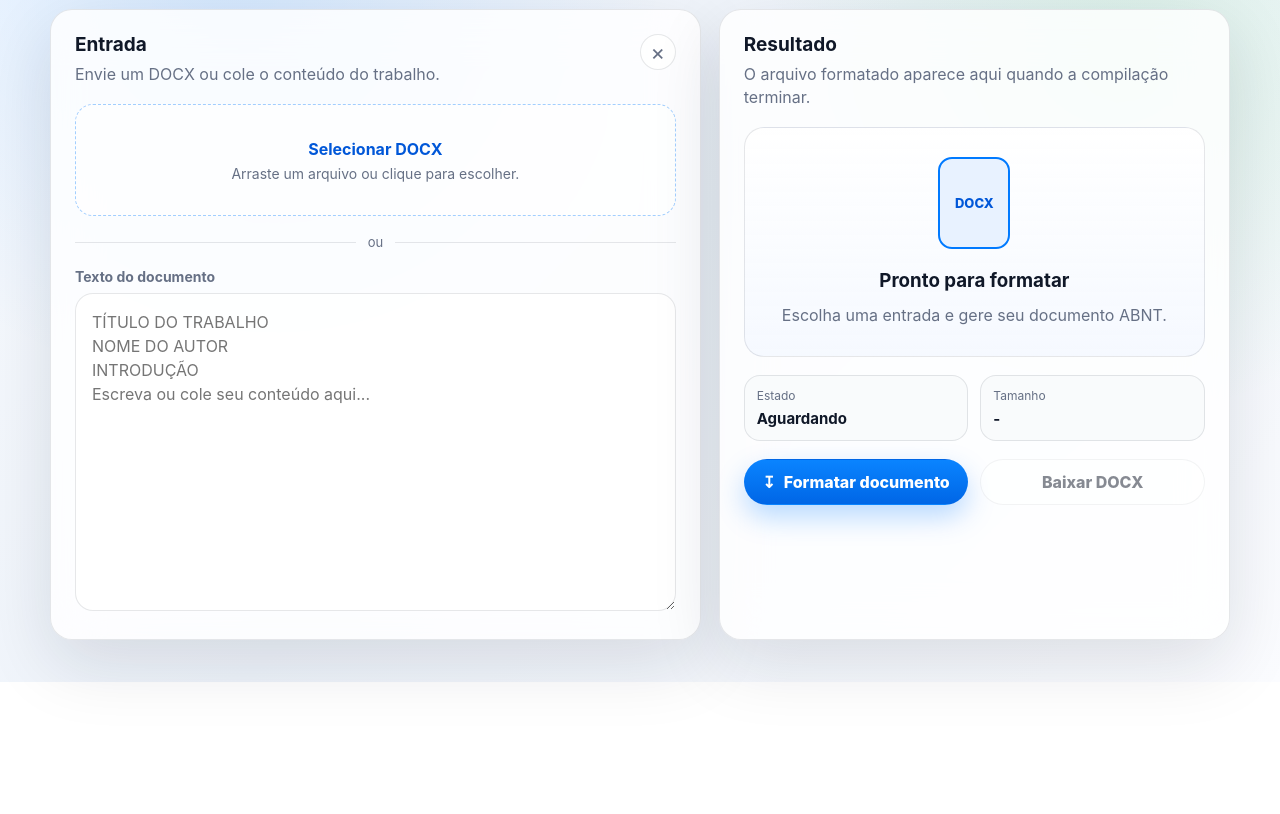
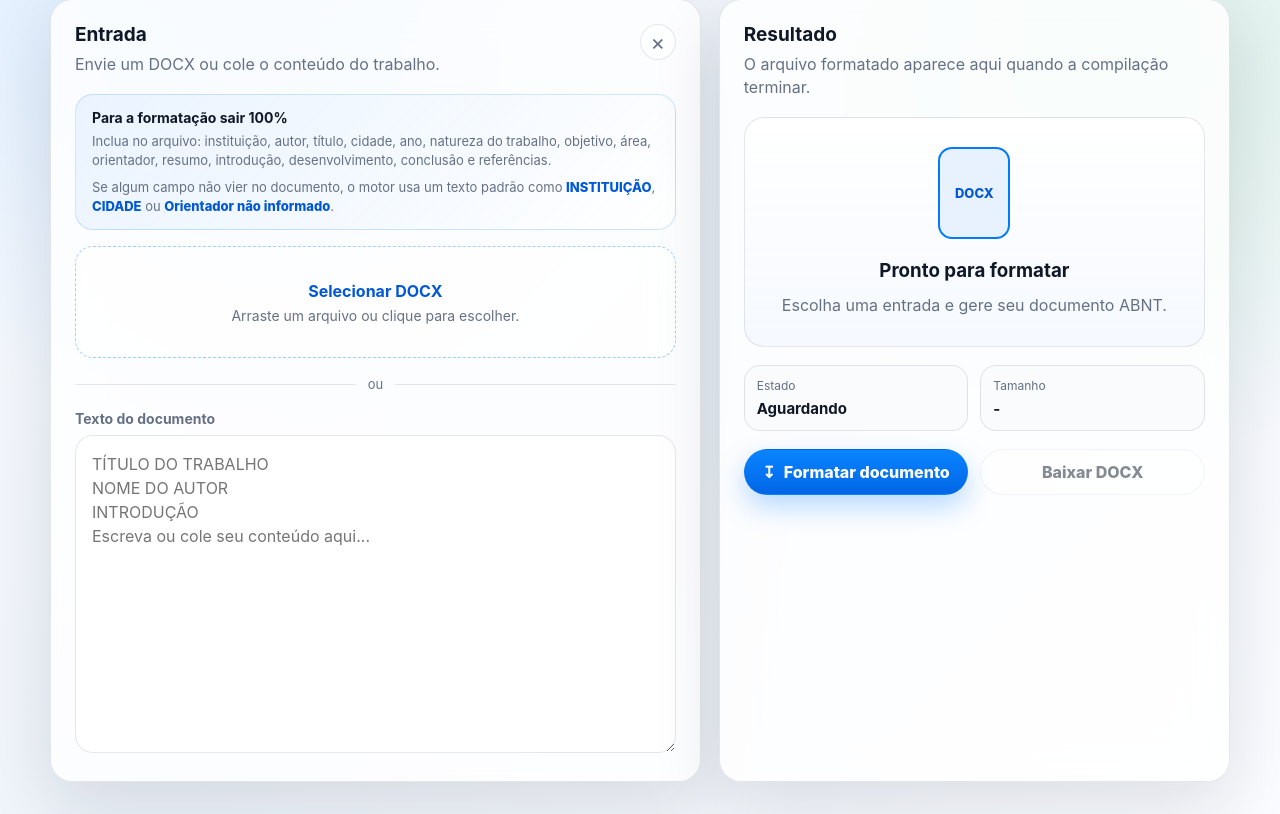
Before and after one commit to akogkoga/saasabnt, a plain HTML site: page frontend/index.html in a window 1280 px wide. Shown: the part 118-932 px from the top of the page. Before the commit the page ends 800 px from the top, so only its background shows below. Drawn offline with Linux system fonts and the light colour scheme; no server answers.

Commit message:
Add ABNT input guidance

```diff
--- a/frontend/index.html
+++ b/frontend/index.html
@@ -28,6 +28,18 @@
                 <span aria-hidden="true">×</span>
               </button>
             </div>
+
+            <aside class="input-warning" aria-label="Campos recomendados para ABNT completa">
+              <strong>Para a formatação sair 100%</strong>
+              <p>
+                Inclua no arquivo: instituição, autor, título, cidade, ano, natureza do trabalho,
+                objetivo, área, orientador, resumo, introdução, desenvolvimento, conclusão e referências.
+              </p>
+              <p>
+                Se algum campo não vier no documento, o motor usa um texto padrão como
+                <span>INSTITUIÇÃO</span>, <span>CIDADE</span> ou <span>Orientador não informado</span>.
+              </p>
+            </aside>
 
             <div class="upload-zone" id="dropZone">
               <input id="fileInput" type="file" accept=".docx,application/vnd.openxmlformats-officedocument.wordprocessingml.document" />
--- a/frontend/styles.css
+++ b/frontend/styles.css
@@ -139,6 +139,38 @@ h2 {
 .icon-button:hover {
   color: var(--ink);
   border-color: #b8c2d1;
+}
+
+.input-warning {
+  border: 1px solid rgba(0, 122, 255, 0.18);
+  border-radius: 18px;
+  background:
+    linear-gradient(135deg, rgba(232, 242, 255, 0.92), rgba(255, 255, 255, 0.72));
+  color: var(--muted);
+  margin-bottom: 16px;
+  padding: 14px 16px;
+}
+
+.input-warning strong {
+  color: var(--ink);
+  display: block;
+  font-size: 14px;
+  margin-bottom: 6px;
+}
+
+.input-warning p {
+  font-size: 13px;
+  line-height: 1.45;
+  margin: 0;
+}
+
+.input-warning p + p {
+  margin-top: 8px;
+}
+
+.input-warning span {
+  color: var(--accent-strong);
+  font-weight: 800;
 }
 
 .upload-zone {
```
Also changed, not shown: 1 other file.
